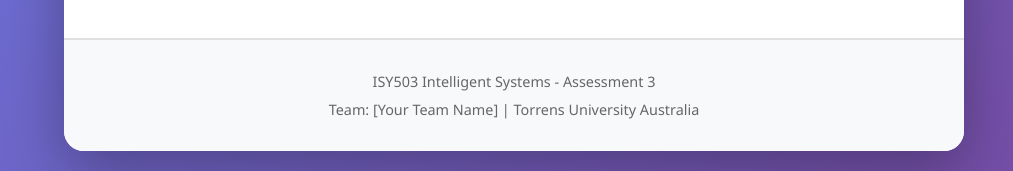
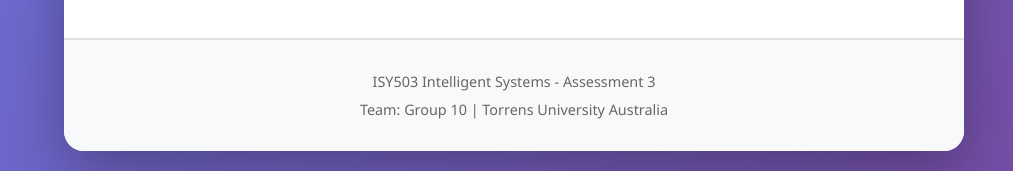
Before and after one commit to SOURAV-DAS2018/sentiment-analysis-project, a Flask app: page / in a window 1280 px wide. Shown: the part 699-870 px from the top of the page, without its empty margins (126-1139 px from the left). Run offline with Flask 3, Linux system fonts and the light colour scheme.

Commit message:
Updated footer to show Group 10

```diff
--- a/web_interface/templates/index.html
+++ b/web_interface/templates/index.html
@@ -85,7 +85,7 @@
         <!-- Footer -->
         <footer>
             <p>ISY503 Intelligent Systems - Assessment 3</p>
-            <p>Team: [Your Team Name] | Torrens University Australia</p>
+            <p>Team: Group 10 | Torrens University Australia</p>
         </footer>
     </div>
 
```
